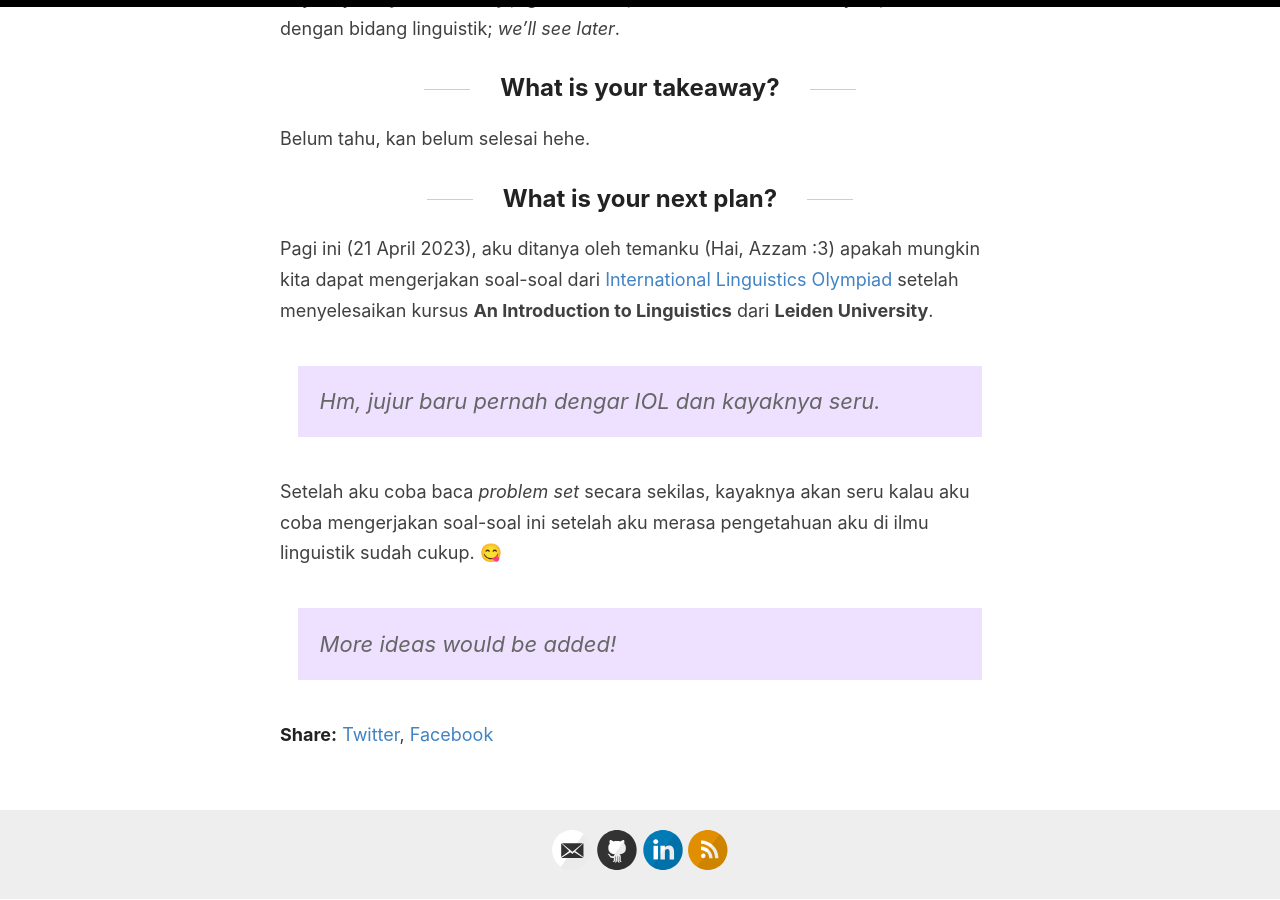
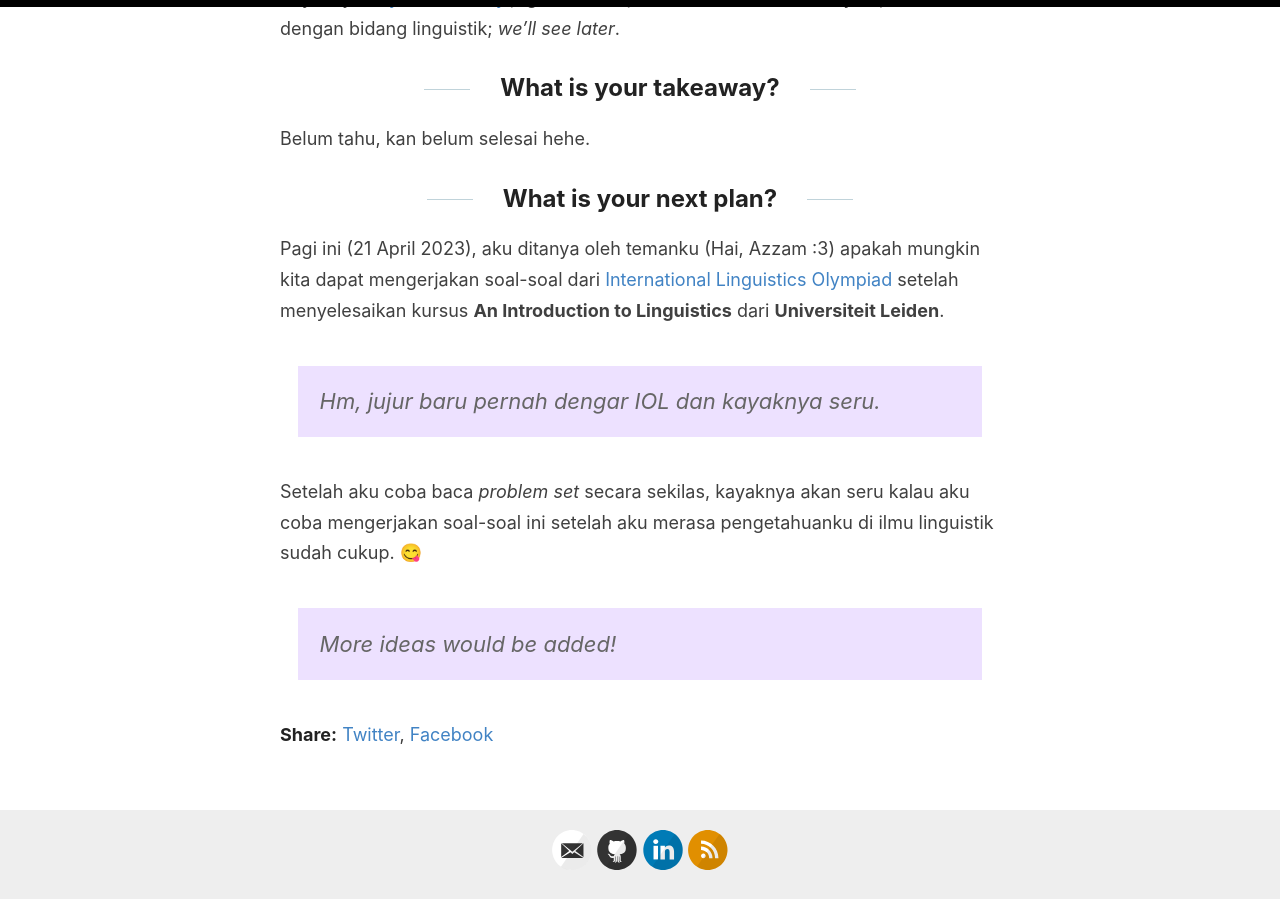
Before and after one commit to determinedguy/cecoret, a Jekyll site: the page built from _posts/2023-4-21-kursus-linguistik.md, in a window 1280 px wide and 900 px high, scrolled down 11753 px. Built offline with Jekyll 4.4.1, drawn with Linux system fonts in a browser that asks for light colours.

Commit message:
fix: uni name

```diff
--- a/_posts/2023-4-21-kursus-linguistik.md
+++ b/_posts/2023-4-21-kursus-linguistik.md
@@ -642,11 +642,11 @@ Belum tahu, kan belum selesai hehe.
 
 ## What is your next plan?
 
-Pagi ini (21 April 2023), aku ditanya oleh temanku (Hai, Azzam :3) apakah mungkin kita dapat mengerjakan soal-soal dari [International Linguistics Olympiad](https://ioling.org) setelah menyelesaikan kursus **An Introduction to Linguistics** dari **Leiden University**.
+Pagi ini (21 April 2023), aku ditanya oleh temanku (Hai, Azzam :3) apakah mungkin kita dapat mengerjakan soal-soal dari [International Linguistics Olympiad](https://ioling.org) setelah menyelesaikan kursus **An Introduction to Linguistics** dari **Universiteit Leiden**.
 
 > Hm, jujur baru pernah dengar IOL dan kayaknya seru.
 
-Setelah aku coba baca *problem set* secara sekilas, kayaknya akan seru kalau aku coba mengerjakan soal-soal ini setelah aku merasa pengetahuan aku di ilmu linguistik sudah cukup. 😋
+Setelah aku coba baca *problem set* secara sekilas, kayaknya akan seru kalau aku coba mengerjakan soal-soal ini setelah aku merasa pengetahuanku di ilmu linguistik sudah cukup. 😋
 
 > More ideas would be added!
 
```
